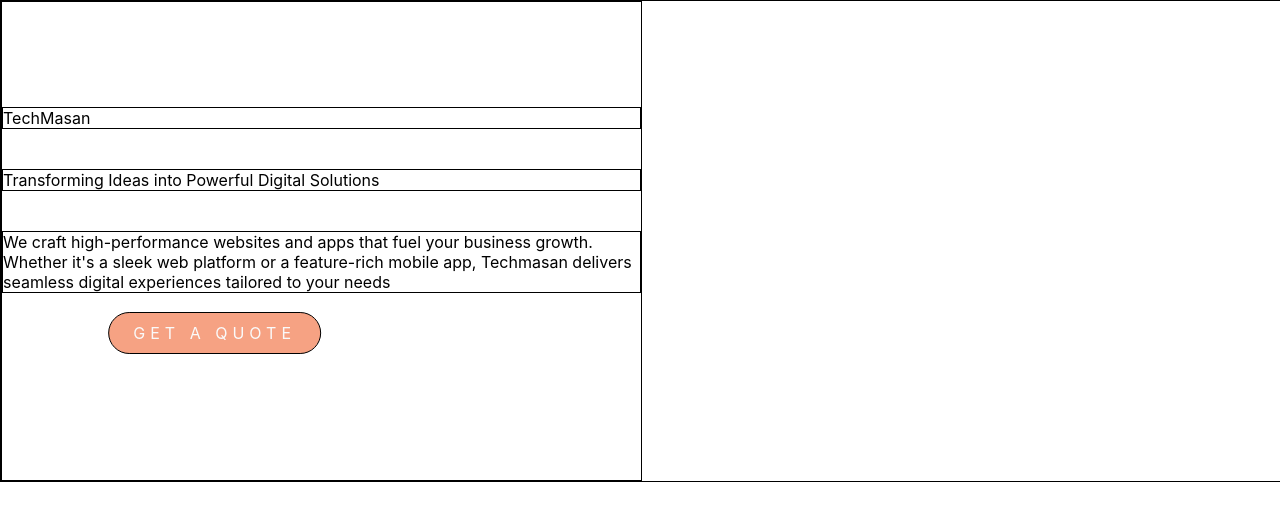
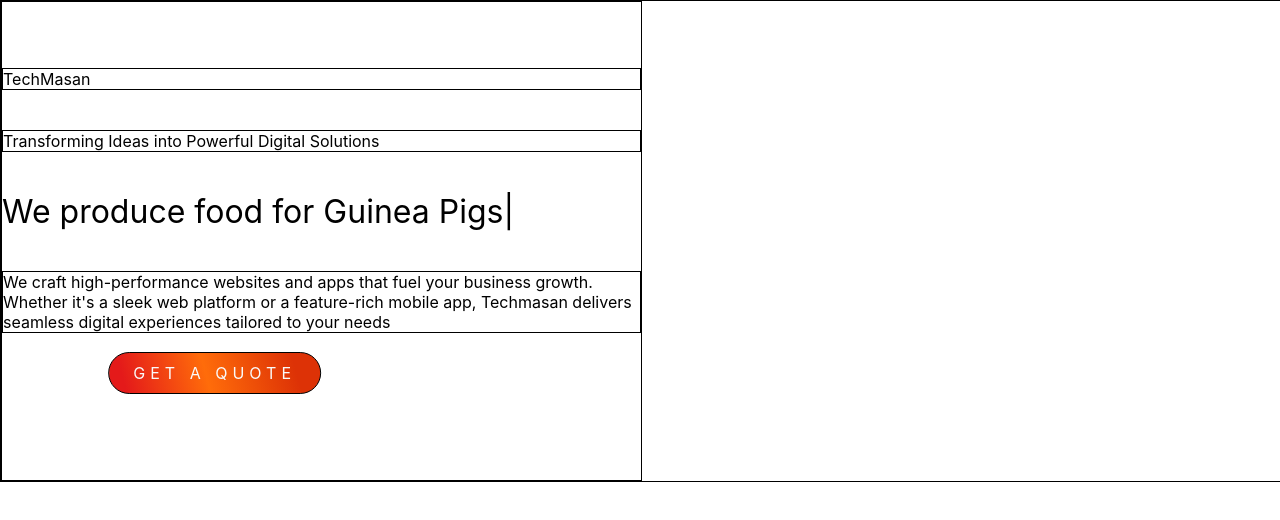
Before and after one commit to Rituraj-Saha/techmasan_web, a React (Create React App) app: page / in a window 1280 px wide. Shown: the top 520 px of the page. Built offline with nearby package versions, Linux system fonts and the light colour scheme.

Commit message:
basic hero

```diff
--- a/package.json
+++ b/package.json
@@ -16,6 +16,7 @@
     "react-dom": "^18.3.1",
     "react-inlinesvg": "^4.1.3",
     "react-scripts": "5.0.1",
+    "react-type-animation": "^3.2.0",
     "styled-components": "^6.1.13",
     "web-vitals": "^2.1.4"
   },
--- a/src/heroSection/Hero.jsx
+++ b/src/heroSection/Hero.jsx
@@ -1,6 +1,7 @@
 import React from "react";
 import styles from "./Hero.module.css";
 import { heroSection } from "../constant/examplePayload";
+import { TypeAnimation } from "react-type-animation";
 const Hero = () => {
   return (
     <div
@@ -28,6 +29,22 @@
         <span style={{ border: "1px solid black" }}>
           {heroSection.heroSectionMsg.title}
         </span>
+        <TypeAnimation
+          sequence={[
+            // Same substring at the start will only be typed once, initially
+            "We produce food for Mice",
+            1000,
+            "We produce food for Hamsters",
+            1000,
+            "We produce food for Guinea Pigs",
+            1000,
+            "We produce food for Chinchillas",
+            1000,
+          ]}
+          speed={50}
+          style={{ fontSize: "2em" }}
+          repeat={Infinity}
+        />
         <span style={{ border: "1px solid black" }}>
           {heroSection.heroSectionMsg.subTitle}
         </span>
--- a/src/heroSection/Hero.module.css
+++ b/src/heroSection/Hero.module.css
@@ -10,7 +10,6 @@
   /*  styling */
   display: inline-block;
   text-transform: uppercase;
-  text-decoration: none;
   letter-spacing: 5px;
   color: #fafafa;
   border: 3px solid #fafafa;
@@ -25,7 +24,14 @@
   -moz-transform: translate(-50%, -50%);
   -ms-transform: translate(-50%, -50%);
   -o-transform: translate(-50%, -50%);
-  background: rgba(238, 70, 9, 0.5);
+  /* background: rgba(238, 70, 9, 0.5); */
+  background: rgb(228, 26, 26);
+  background: linear-gradient(
+    75deg,
+    rgba(228, 26, 26, 1) 8%,
+    rgba(255, 108, 10, 1) 46%,
+    rgba(221, 50, 6, 1) 87%
+  );
   @include fade-transition(background);
 
   &:hover {
```
Also changed, not shown: 1 other file (tests, documents, lock files or other folders).
